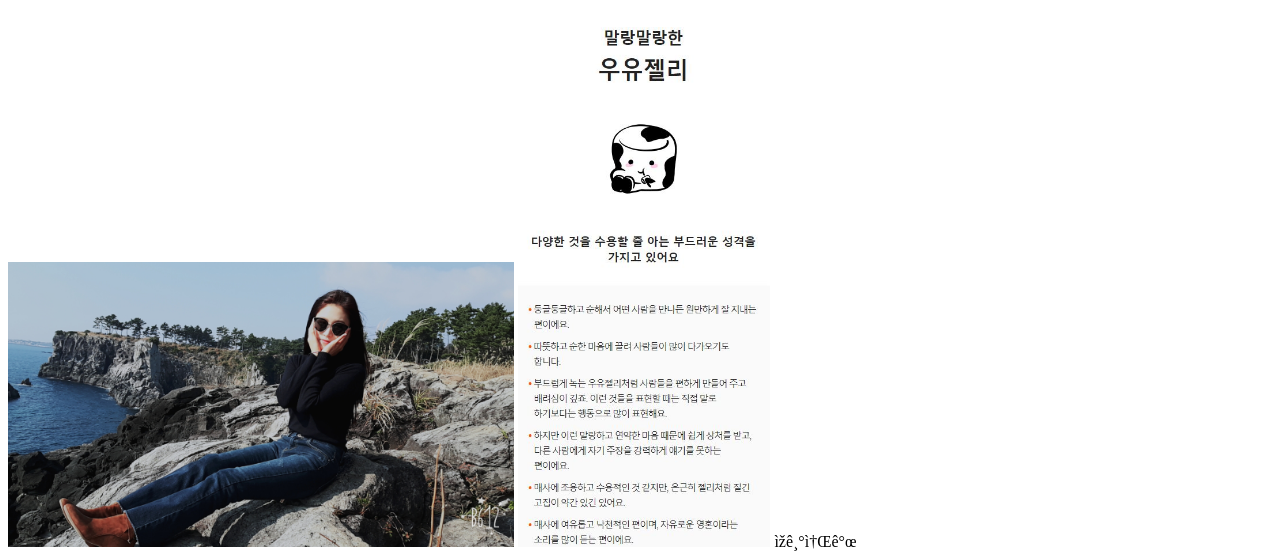
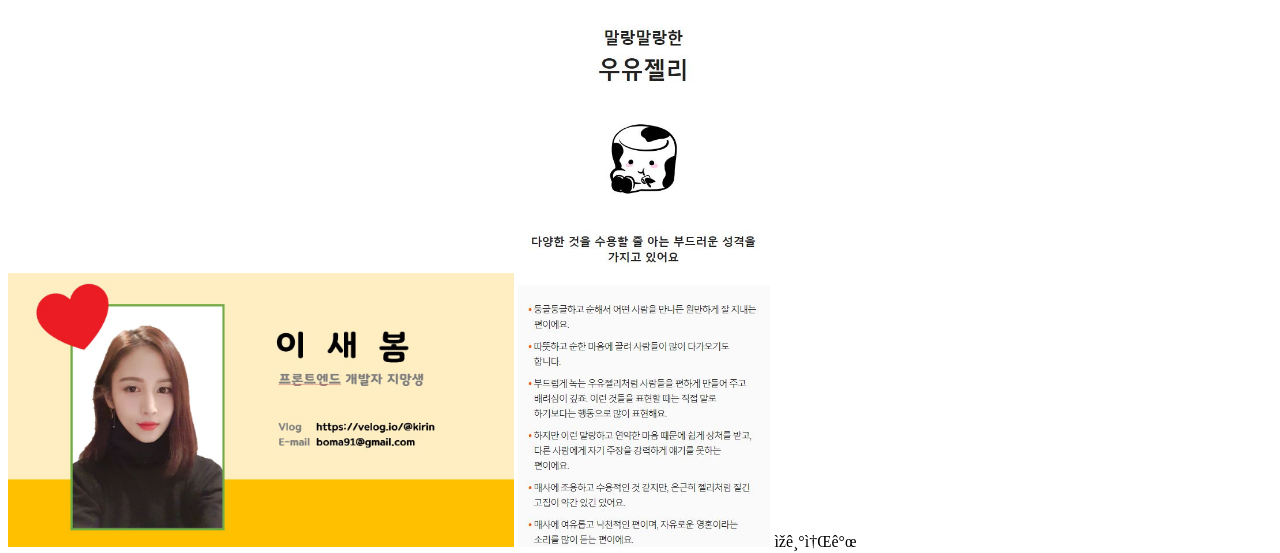
Before and after one commit to kirin059/self, a plain HTML site: page index.html in a window 1280 px wide. Shown: the part 256-809 px from the top of the page. Drawn offline with Linux system fonts and the light colour scheme.

Commit message:
Add files via upload

```diff
--- a/index.html
+++ b/index.html
@@ -21,7 +21,7 @@
             </header>
 
             <main>
-                <img src="1.jpg" style="width:40%" />
+                <img src="0.jpg" style="width:40%" />
                 <img src="2.JPG" style="width:20%" />
                 자기소개<br>
                 자기소개<br>
```
Also changed, not shown: 0.JPG (added).
